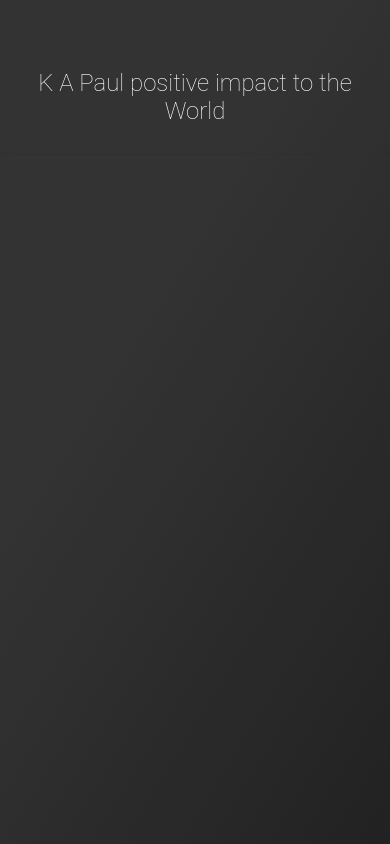
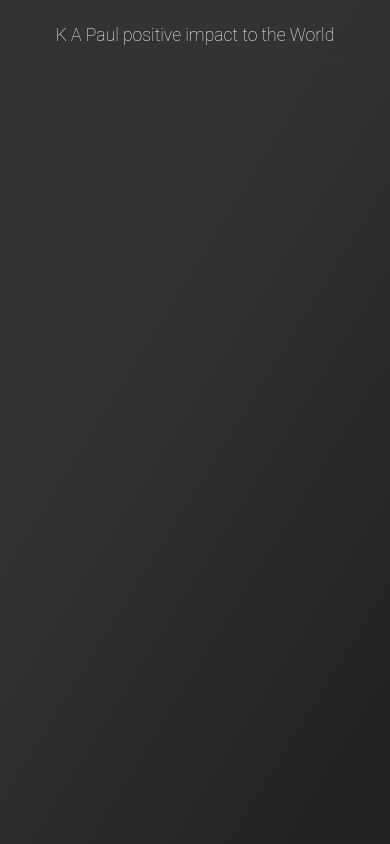
Before and after one commit to menubooklet/positivepaul, a website: page index.html in a window 390 px wide. Shown: the top 844 px of the page. Drawn offline with nearby package versions, Linux system fonts and the light colour scheme; no server answers.

Commit message:
Peace With Paul

```diff
--- a/css/ycp.css
+++ b/css/ycp.css
@@ -180,6 +180,12 @@
     cursor: pointer;
 }
 
+.head-text {
+    text-align: center;
+    font-weight: 100;
+    padding: 20px;
+}
+
 @media screen and (max-width:767px) {
     .ycp {
         height: 1000px;
@@ -191,7 +197,7 @@
         width: 100%;
         display: block;
         background: none;
-        padding: 30px;
+        padding: 10px;
     }
     .ycp .belah:first-of-type {
         height: 40%;
@@ -210,6 +216,12 @@
         right: 0px;
         padding: 20px;
     }
+    .head-text {
+        text-align: center;
+        font-weight: 100;
+        padding: 5px;
+        font-size: 1.1em;
+    }
 }
 
 .about {
--- a/index.html
+++ b/index.html
@@ -92,8 +92,7 @@
         <input id="ch" type="text" placeholder="ChannelId or UserName or PlayListId">
         <input id="go" type="submit" value="Go">
     </p> -->
-    <br>
-    <h2 style="text-align: center;font-weight: 100;padding:10px;">K A Paul positive impact to the World</h2>
+    <h1 class="head-text">K A Paul positive impact to the World</h1>
     <div id="unix" data-ycp_title="[ K.A.Paul ]" data-ycp_channel="PLv9QnYD5eSdGReZiL5VGnwANyIwgXQNa8"></div>
     <!-- By ChannelId -->
 
```
